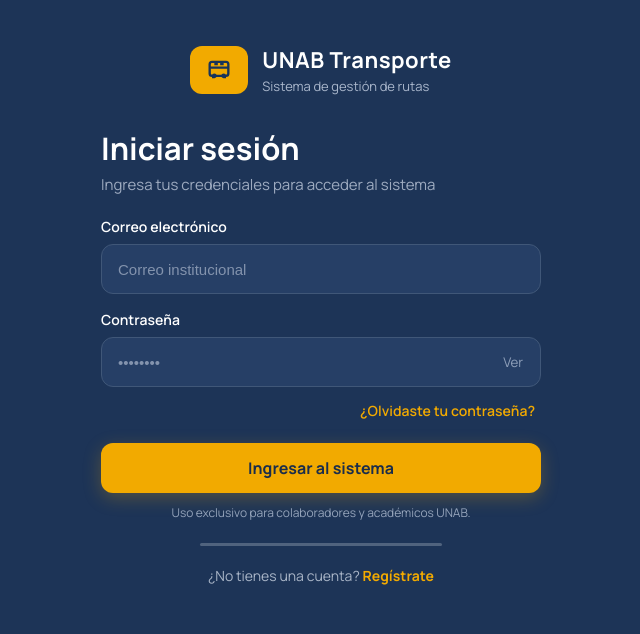
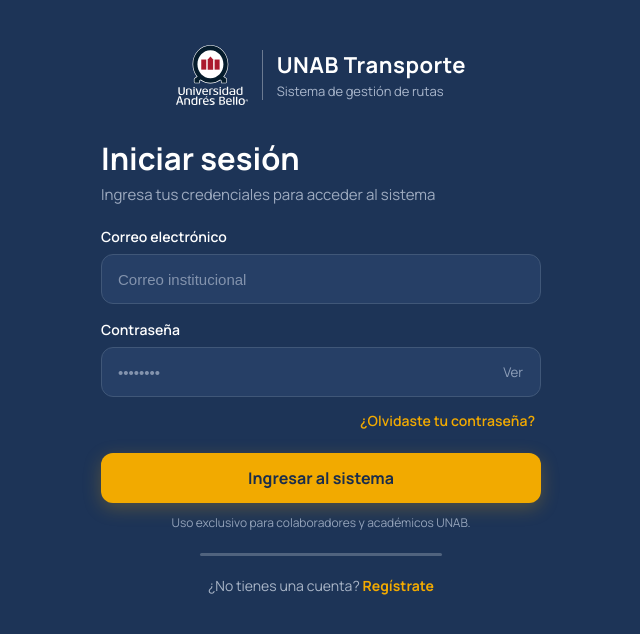
Before and after one commit to sebastianihg05/cinf100-tareas-hector, a React (Vite) app in the folder frontend/: page /login in a window 1280 px wide. Shown: the top 634 px of the page, without its empty margins (319-959 px from the left). Built offline with nearby package versions, Linux system fonts and the light colour scheme.

Commit message:
feat(frontend): LOG-02 added component for the logo, so it can be reutilized in any other place, added to the login and register.

```diff
--- /dev/null
+++ b/frontend/src/admin/components/Logo.tsx
@@ -0,0 +1,22 @@
+import logoColor from '../../assets/unab-logo.svg'
+import logoNegativo from '../../assets/unab-logo-negativo.svg'
+
+type Props = {
+  /** `color` para fondos claros; `negativo` (texto blanco) para fondos oscuros. */
+  variante?: 'color' | 'negativo'
+  /** Alto en píxeles; el ancho se ajusta solo y conserva la proporción. Una clase CSS puede cambiarlo por pantalla. */
+  alto?: number
+  className?: string
+}
+
+/** Símbolo institucional de la Universidad Andrés Bello (ver assets/README.md). */
+export default function Logo({ variante = 'color', alto = 48, className }: Props) {
+  return (
+    <img
+      src={variante === 'negativo' ? logoNegativo : logoColor}
+      alt="Universidad Andrés Bello"
+      height={alto}
+      className={className}
+    />
+  )
+}
--- a/frontend/src/login/pages/Login.tsx
+++ b/frontend/src/login/pages/Login.tsx
@@ -1,6 +1,7 @@
 import { useState, type FormEvent } from "react";
 import { useNavigate } from "react-router-dom";
 import { api } from "../../api";
+import Logo from "../../admin/components/Logo";
 import { useAdmin } from "../../admin/store/AdminContext";
 import { idLocalDe } from "../../admin/store/adminStore";
 import { ahoraISO, esCorreoInstitucional } from "../../admin/utils/format";
@@ -63,23 +64,9 @@ function Login() {
     <main className="auth-page">
       <section className="auth-container">
         <div className="brand">
-          <div className="brand-icon">
-            <svg
-              viewBox="0 0 24 24"
-              width="28"
-              height="28"
-              fill="none"
-              stroke="currentColor"
-              strokeWidth="2"
-            >
-              <rect x="4" y="5" width="16" height="12" rx="2" />
-              <path d="M7 17v2M17 17v2M4 10h16M8 7h3M13 7h3" />
-              <circle cx="8" cy="17" r="1" />
-              <circle cx="16" cy="17" r="1" />
-            </svg>
-          </div>
+          <Logo variante="negativo" alto={60} className="auth-logo" />
 
-          <div>
+          <div className="brand-text">
             <h1>UNAB Transporte</h1>
             <p>Sistema de gestión de rutas</p>
           </div>
--- a/frontend/src/login/pages/Register.tsx
+++ b/frontend/src/login/pages/Register.tsx
@@ -1,6 +1,7 @@
 import { useState, type FormEvent } from "react";
 import { useNavigate } from "react-router-dom";
 import { api } from "../../api";
+import Logo from "../../admin/components/Logo";
 import { esCorreoInstitucional, normalizarTelefono } from "../../admin/utils/format";
 import "../styles/auth.css";
 
@@ -83,23 +84,9 @@ function Register() {
     <main className="auth-page">
       <section className="auth-container">
         <div className="brand">
-          <div className="brand-icon">
-            <svg
-              viewBox="0 0 24 24"
-              width="28"
-              height="28"
-              fill="none"
-              stroke="currentColor"
-              strokeWidth="2"
-            >
-              <rect x="4" y="5" width="16" height="12" rx="2" />
-              <path d="M7 17v2M17 17v2M4 10h16M8 7h3M13 7h3" />
-              <circle cx="8" cy="17" r="1" />
-              <circle cx="16" cy="17" r="1" />
-            </svg>
-          </div>
+          <Logo variante="negativo" alto={60} className="auth-logo" />
 
-          <div>
+          <div className="brand-text">
             <h1>UNAB Transporte</h1>
             <p>Sistema de gestión de rutas</p>
           </div>
--- a/frontend/src/login/styles/auth.css
+++ b/frontend/src/login/styles/auth.css
@@ -11,6 +11,17 @@
 .auth-container {
   width: 100%;
   max-width: 440px;
+}
+
+.auth-logo {
+  display: block;
+  flex-shrink: 0;
+}
+
+/* Línea divisoria entre el logo y el nombre, como en el manual de marca UNAB */
+.brand-text {
+  padding-left: 14px;
+  border-left: 1px solid rgba(255, 255, 255, 0.35);
 }
 
 .brand {
@@ -203,6 +214,14 @@
   .auth-header h2 {
     font-size: 28px;
   }
+
+  .auth-logo {
+    height: 50px;
+  }
+
+  .brand h1 {
+    font-size: 19px;
+  }
 }
 .user-type-selector {
   display: flex;
```
